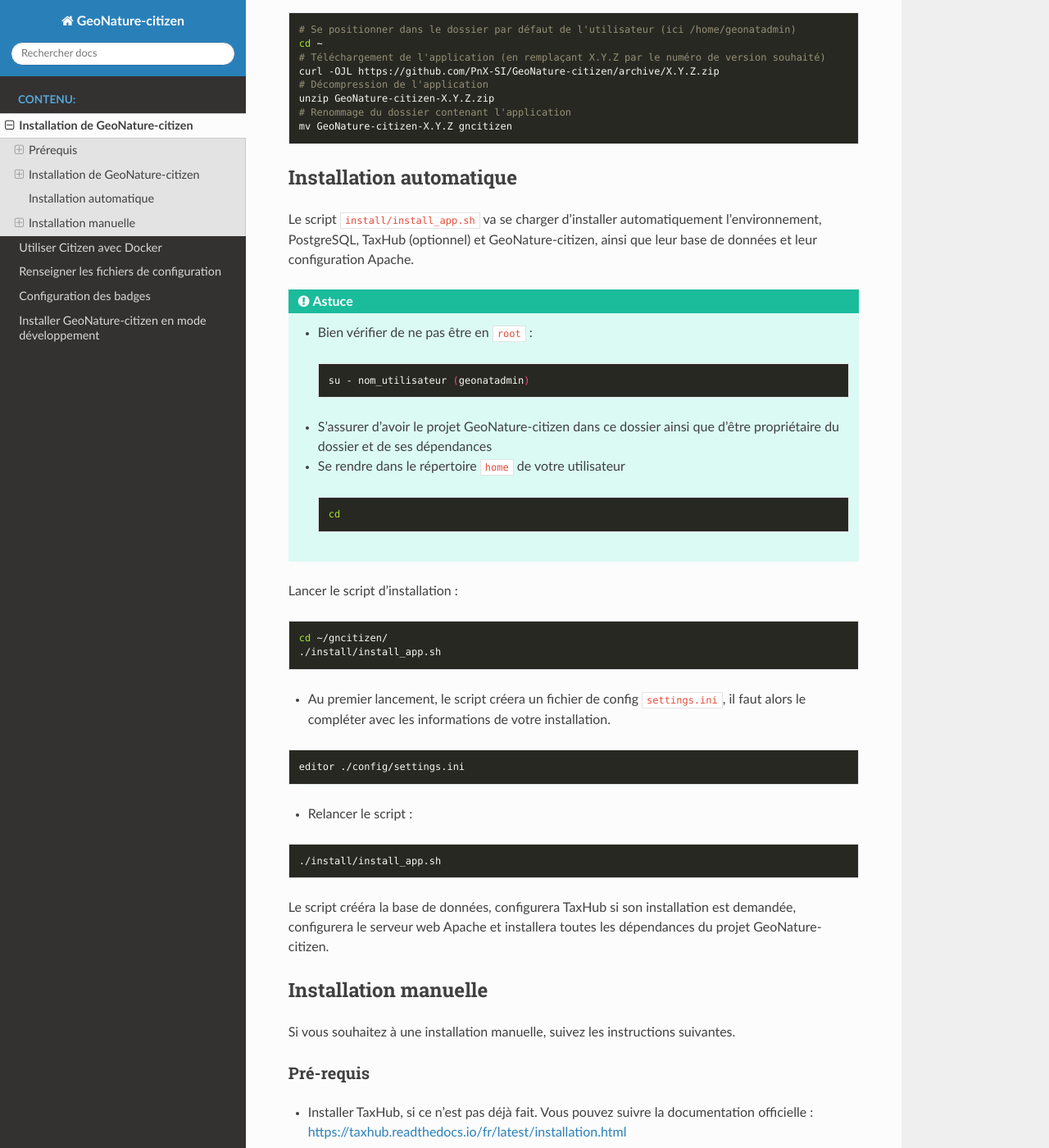
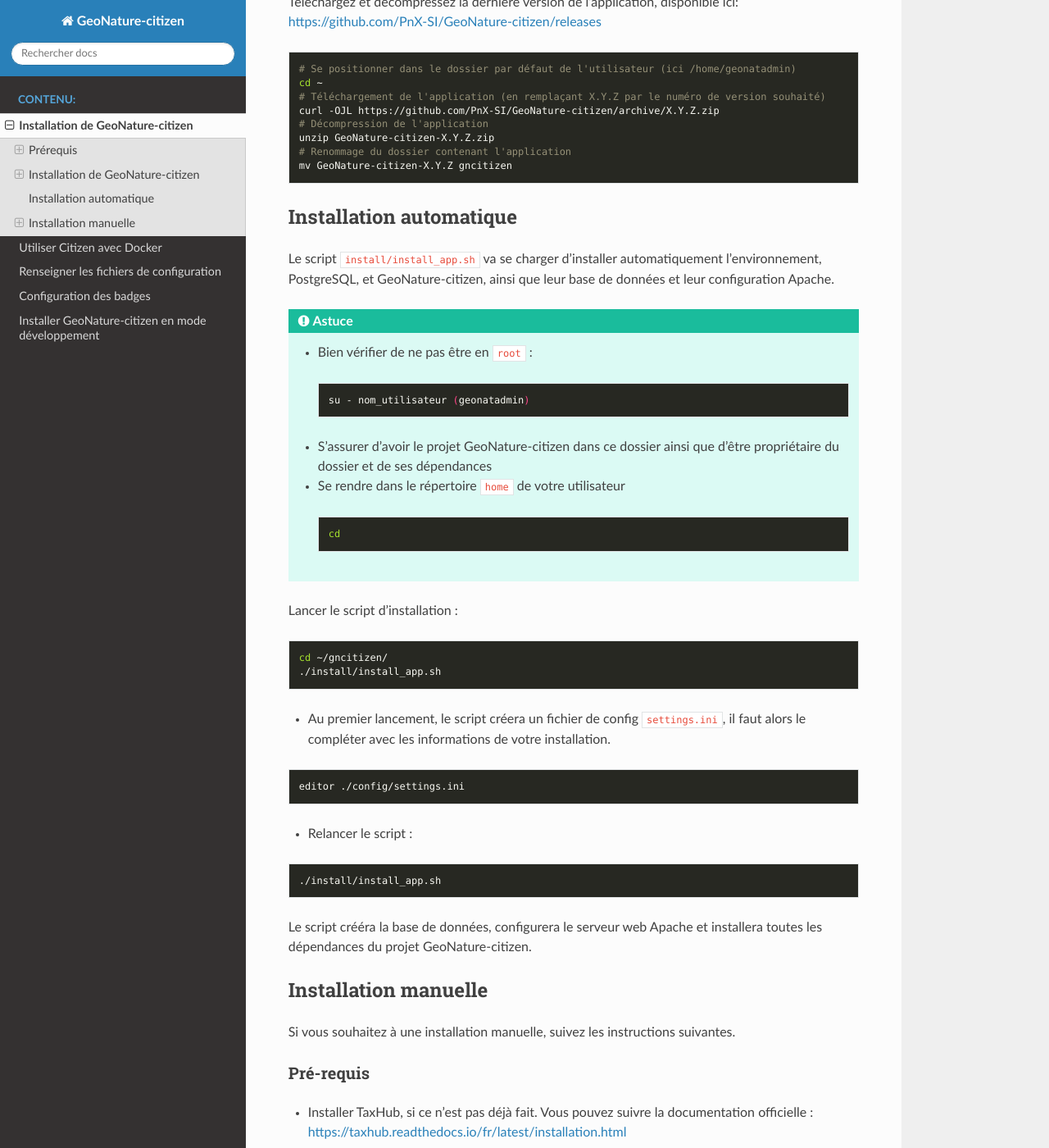
Before and after one commit to PnX-SI/GeoNature-citizen, a Sphinx documentation site: the page built from docs/installation.rst, in a window 1280 px wide and 1400 px high, scrolled down 1749 px. Shown: the whole window at 82% size. Built offline with Sphinx 7.4.7 and the Read the Docs theme 2.0.0, drawn with Linux system fonts in a browser that asks for light colours; some of the changed text lies outside the part shown.

Commit message:
Doc installation / Clarify TaxHub

```diff
--- a/docs/installation.rst
+++ b/docs/installation.rst
@@ -91,7 +92,7 @@ Téléchargez et décompressez la dernière version de l'application, disponible
 Installation automatique
 ========================
 
-Le script ``install/install_app.sh`` va se charger d'installer automatiquement l'environnement, PostgreSQL, TaxHub (optionnel) et GeoNature-citizen,
+Le script ``install/install_app.sh`` va se charger d'installer automatiquement l'environnement, PostgreSQL, et GeoNature-citizen,
 ainsi que leur base de données et leur configuration Apache.
 
 .. tip::
@@ -129,7 +130,7 @@ Lancer le script d'installation :
 
   ./install/install_app.sh
 
-Le script crééra la base de données, configurera TaxHub si son installation est demandée, configurera le serveur web Apache et installera toutes les dépendances du projet GeoNature-citizen.
+Le script crééra la base de données, configurera le serveur web Apache et installera toutes les dépendances du projet GeoNature-citizen.
 
 
 Installation manuelle
```
Also changed, not shown: other parts of docs/installation.rst (+4 -3 lines).
